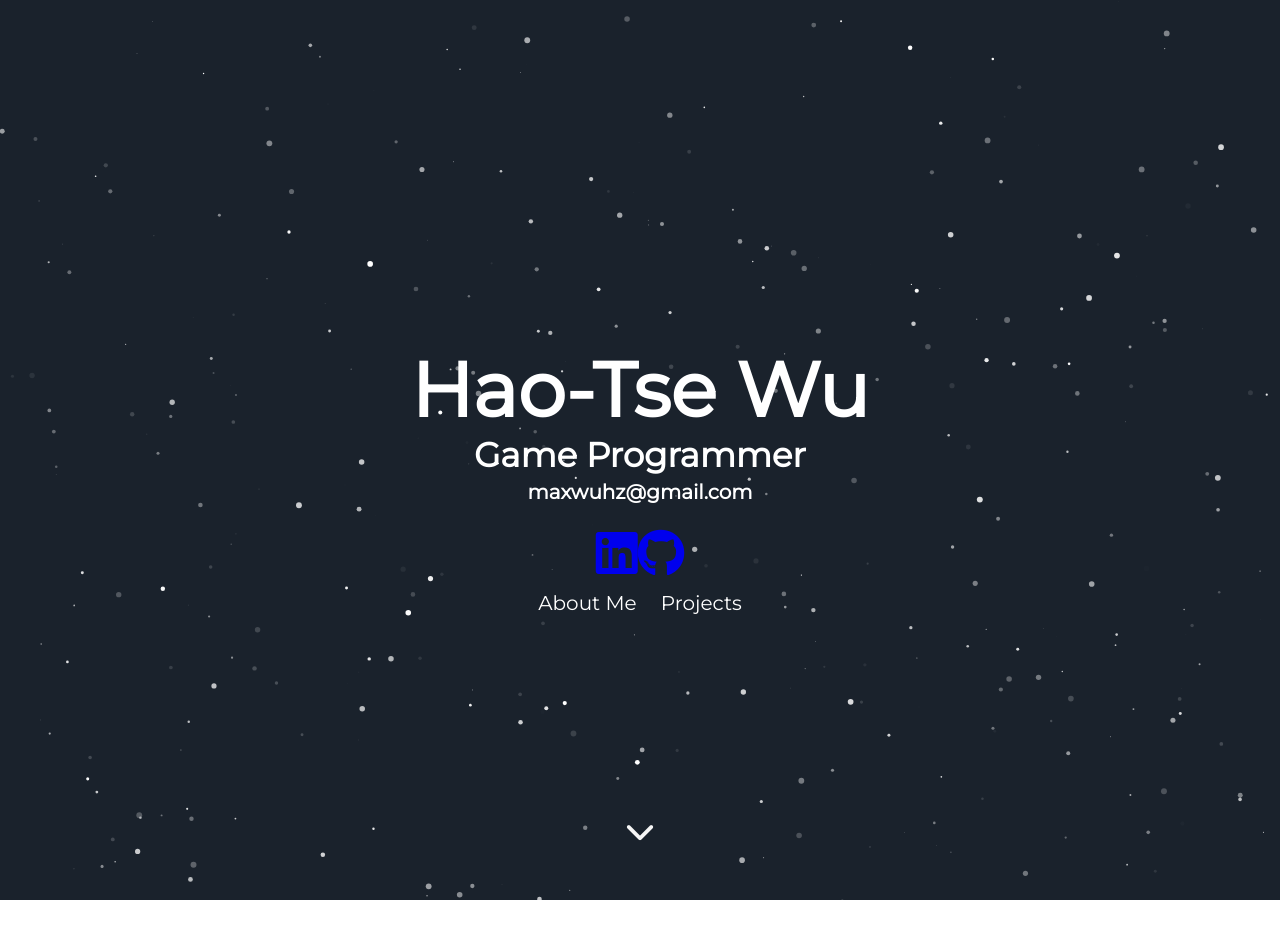
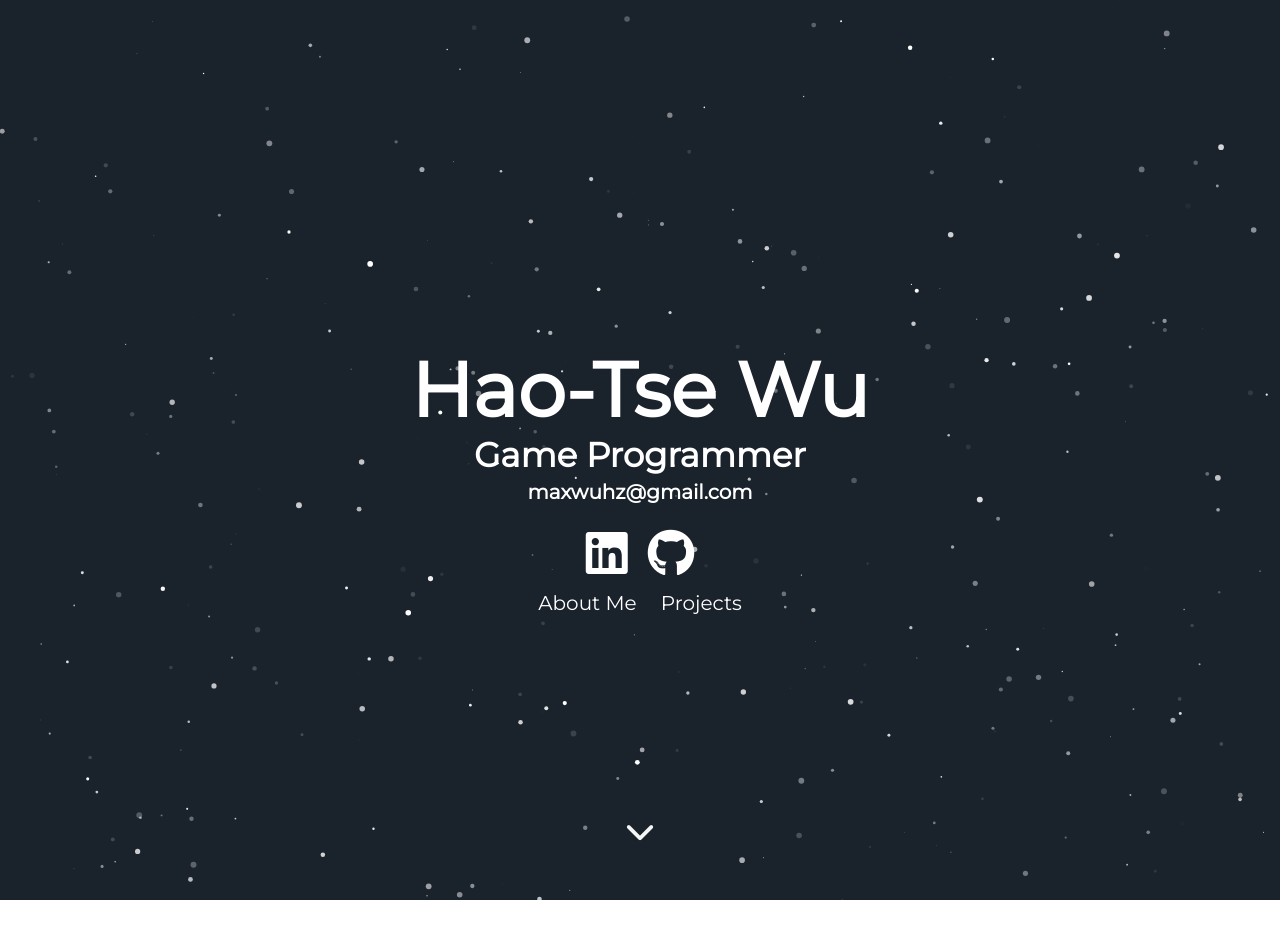
Before and after one commit to Maxroo/Maxroo.github.io, a Jekyll site: the page built from fracture.html, in a window 1280 px wide. Shown: the top 952 px of the page. Built offline with Jekyll 4.4.1, drawn with Linux system fonts in a browser that asks for light colours; nearby versions of some CDN libraries; some web fonts are replaced.

Commit message:
color and padding

```diff
--- a/_includes/header.html
+++ b/_includes/header.html
@@ -4,10 +4,8 @@
       <script src="https://kit.fontawesome.com/a09c14740d.js"></script>
 
       <style>
-      .fab-fa-github{
-        color: rgb(255, 255, 255)
-      }
-      .fab-fa-linkedin{
+      .fab{
+
         color: rgb(255, 255, 255)
       }
       </style>
@@ -23,9 +21,9 @@
 
       </h1>
       <div class="header-icons">
-        <a aria-label="My LinkedIn" target="_blank" href="https://www.linkedin.com/in/hao-tsewu/"><i class="fab fa-linkedin fa-3x"></i></a>
-        <br>
-        <a aria-label="My Github" target="_blank" href="https://github.com/maxroo"><i class="fab fa-github fa-3x"></i></a>
+        <a aria-label="My LinkedIn" target="_blank" href="https://www.linkedin.com/in/hao-tsewu/"><i style="padding-right: 10px" class="fab fa-linkedin fa-3x"></i></a>
+
+        <a aria-label="My Github" target="_blank" href="https://github.com/maxroo"><i style="padding-left: 10px" class="fab fa-github fa-3x"></i></a>
 
       </div>
       <div class="header-links">
```
